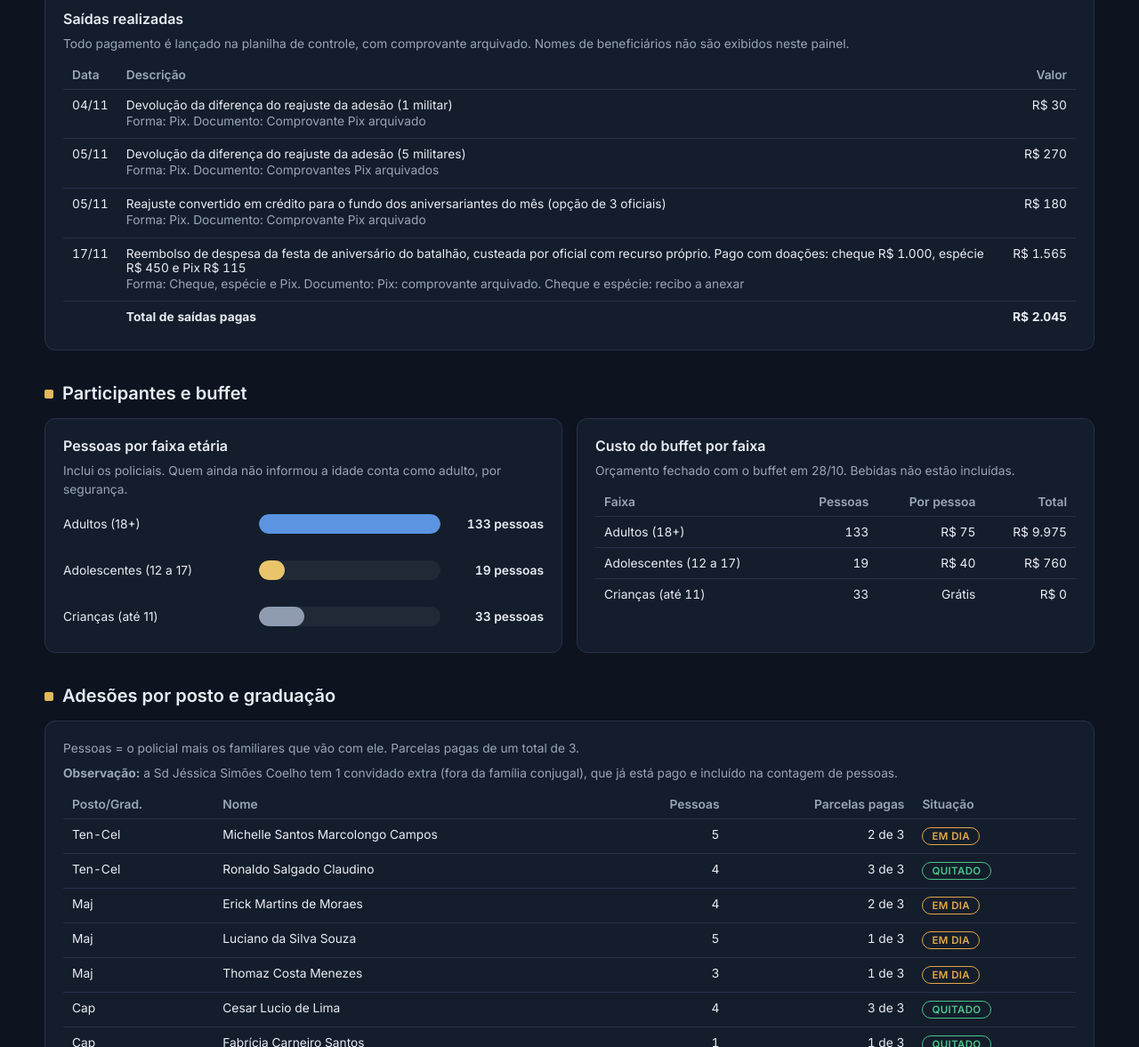
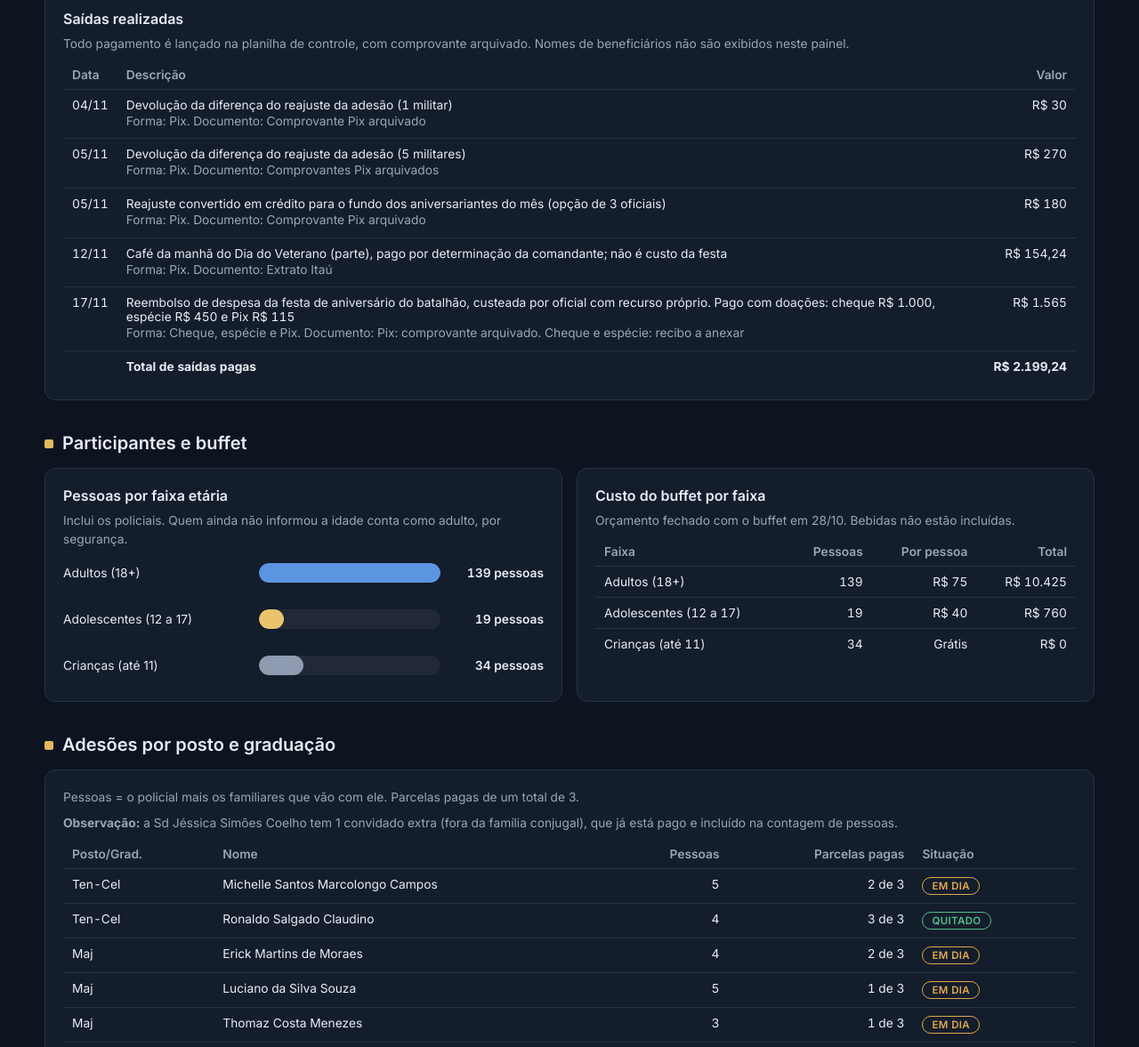
Before and after one commit to erickmmoraes0928/festa29bpm, a plain HTML site: page index.html in a window 1280 px wide. Shown: the part 1623-2800 px from the top of the page at 89% size. Drawn offline with Linux system fonts and the light colour scheme.

Commit message:
Conciliação: Sgt Valeriana, família do Ten J. Roberto, Wallas em espécie e café do Dia do Veterano nas saídas
Co-Authored-By: Claude Opus 5.5 <noreply@anthropic.com>
Claude-Session: https://claude.ai/code/session_01LGRpsbniLexwgmBBr6GqmP

```diff
--- a/dados.json
+++ b/dados.json
@@ -1,32 +1,32 @@
 {
  "atualizado_em": "17/11/2026",
  "indicadores": {
-  "adesoes": 55,
-  "pessoas": 185,
-  "arrecadado_adesoes": 11870,
+  "adesoes": 56,
+  "pessoas": 192,
+  "arrecadado_adesoes": 12020,
   "doacoes": 7900,
-  "total_entradas": 19770,
-  "a_receber": 3730,
-  "receita_prevista": 15120,
-  "total_integral": 23020,
-  "custo_buffet": 10735,
-  "despesas": 1565,
-  "quitados": 25,
-  "em_dia": 29,
+  "total_entradas": 19920,
+  "a_receber": 4030,
+  "receita_prevista": 15570,
+  "total_integral": 23470,
+  "custo_buffet": 11185,
+  "despesas": 1719.24,
+  "quitados": 24,
+  "em_dia": 31,
   "atrasados": 1,
   "brindes": 25,
   "credito_salgados": 1700,
   "custos_a_pagar": 500,
   "caixa_apos_buffet": 11785,
   "devolucoes": 480,
-  "saldo_disponivel": 17725
+  "saldo_disponivel": 17720.76
  },
  "faixas": [
   {
    "faixa": "Adultos (18+)",
-   "pessoas": 133,
+   "pessoas": 139,
    "valor_unitario": 75,
-   "total": 9975
+   "total": 10425
   },
   {
    "faixa": "Adolescentes (12 a 17)",
@@ -36,7 +36,7 @@
   },
   {
    "faixa": "Crianças (até 11)",
-   "pessoas": 33,
+   "pessoas": 34,
    "valor_unitario": 0,
    "total": 0
   }
@@ -136,8 +136,8 @@
   {
    "posto": "Ten",
    "nome": "José Roberto da Silva Mello",
-   "pessoas": 1,
-   "situacao": "QUITADO",
+   "pessoas": 4,
+   "situacao": "EM DIA",
    "parcelas": 1
   },
   {
@@ -401,6 +401,13 @@
   },
   {
    "posto": "Sgt",
+   "nome": "Valeriana Correa da Silva",
+   "pessoas": 4,
+   "situacao": "EM DIA",
+   "parcelas": 1
+  },
+  {
+   "posto": "Sgt",
    "nome": "Valério de Cássio Ferreira",
    "pessoas": 1,
    "situacao": "QUITADO",
@@ -621,6 +628,13 @@
    "doc": "Comprovante Pix arquivado"
   },
   {
+   "data": "12/11",
+   "desc": "Café da manhã do Dia do Veterano (parte), pago por determinação da comandante; não é custo da festa",
+   "forma": "Pix",
+   "valor": 154.24,
+   "doc": "Extrato Itaú"
+  },
+  {
    "data": "17/11",
    "desc": "Reembolso de despesa da festa de aniversário do batalhão, custeada por oficial com recurso próprio. Pago com doações: cheque R$ 1.000, espécie R$ 450 e Pix R$ 115",
    "forma": "Cheque, espécie e Pix",
--- a/index.html
+++ b/index.html
@@ -68,7 +68,7 @@ body{margin:0;background:var(--color-bg);color:var(--color-fg);padding-left:max(
 .fx-tbl .num { text-align: right; }
 .fx-fixed { table-layout: fixed; }
 .fx-fixed th:first-child, .fx-fixed td:first-child { width: 3.8rem; }
-.fx-fixed th.num, .fx-fixed td.num { width: 5.6rem; white-space: nowrap; }
+.fx-fixed th.num, .fx-fixed td.num { width: 7rem; white-space: nowrap; }
 .fx-fixed td { overflow-wrap: anywhere; }
 .fx-tbl tfoot td { border-top: 1px solid var(--color-border-line); border-bottom: 0; }
 .fx-tall { max-height: 34rem; overflow: auto; }
@@ -292,7 +292,7 @@ body{margin:0;background:var(--color-bg);color:var(--color-fg);padding-left:max(
 </div>
 <script>
 (function(){
-const brl=new Intl.NumberFormat('pt-BR',{style:'currency',currency:'BRL',maximumFractionDigits:0});
+const brl=new Intl.NumberFormat('pt-BR',{style:'currency',currency:'BRL',minimumFractionDigits:0,maximumFractionDigits:2});
 const int=new Intl.NumberFormat('pt-BR');
 const C=['--c0','--c1','--c2','--c3','--c4'].map(v=>'var('+v+')');
 const fmt=(v,k)=>(v===null||v===undefined||v==='')?'A definir':(k==='brl'?brl.format(v):int.format(v));
```
